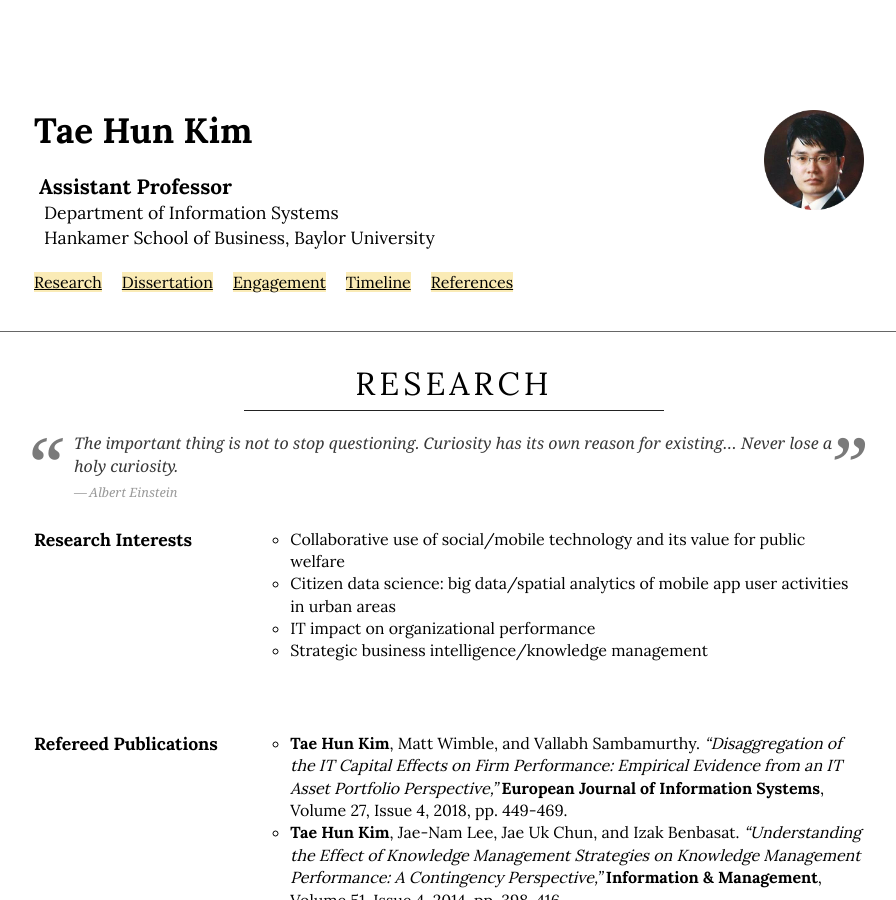
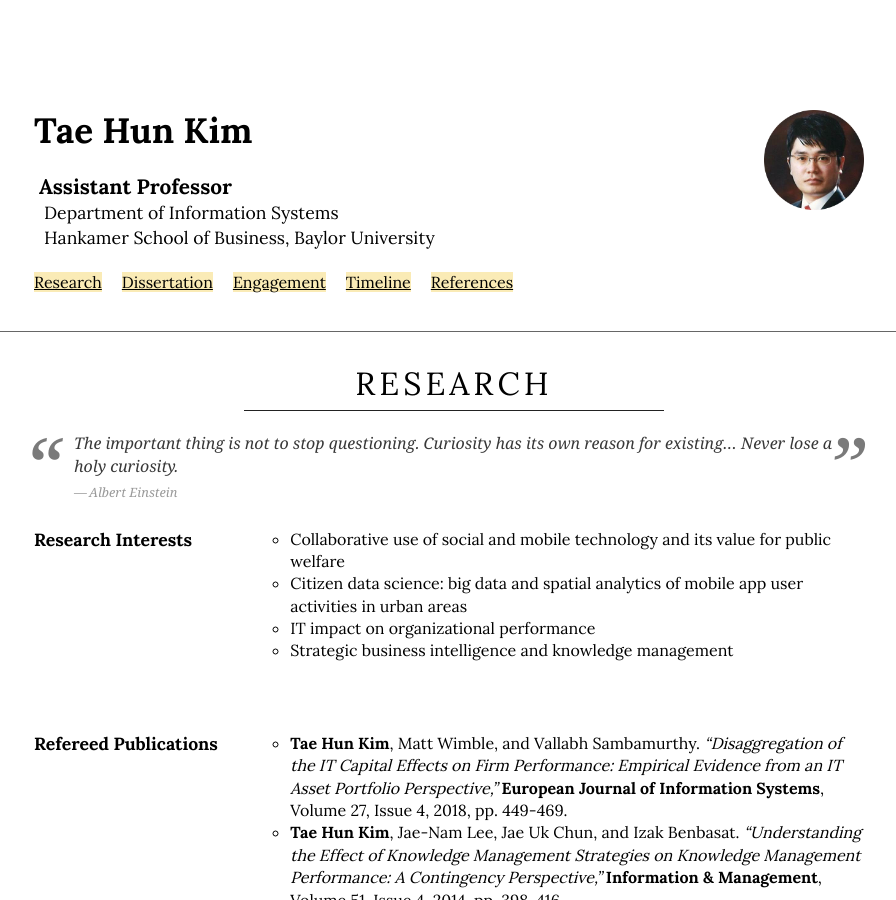
Before and after one commit to istaehun/taehun, a Jekyll site: the page built from index.html, in a window 1280 px wide and 900 px high. Shown: the whole window, without its empty margins (186-1082 px from the left). Built offline with Jekyll 4.4.1, drawn with Linux system fonts in a browser that asks for light colours; nearby versions of some CDN libraries.

Commit message:
Update research.yml

```diff
--- a/_data/research.yml
+++ b/_data/research.yml
@@ -1,10 +1,10 @@
 -
   sub-title: Research Interests
   list:
-    - "Collaborative use of social/mobile technology and its value for public welfare"
-    - "Citizen data science: big data/spatial analytics of mobile app user activities in urban areas"
+    - "Collaborative use of social and mobile technology and its value for public welfare"
+    - "Citizen data science: big data and spatial analytics of mobile app user activities in urban areas"
     - "IT impact on organizational performance"
-    - "Strategic business intelligence/knowledge management"
+    - "Strategic business intelligence and knowledge management"
 -
   sub-title: Refereed Publications
   list:
```
